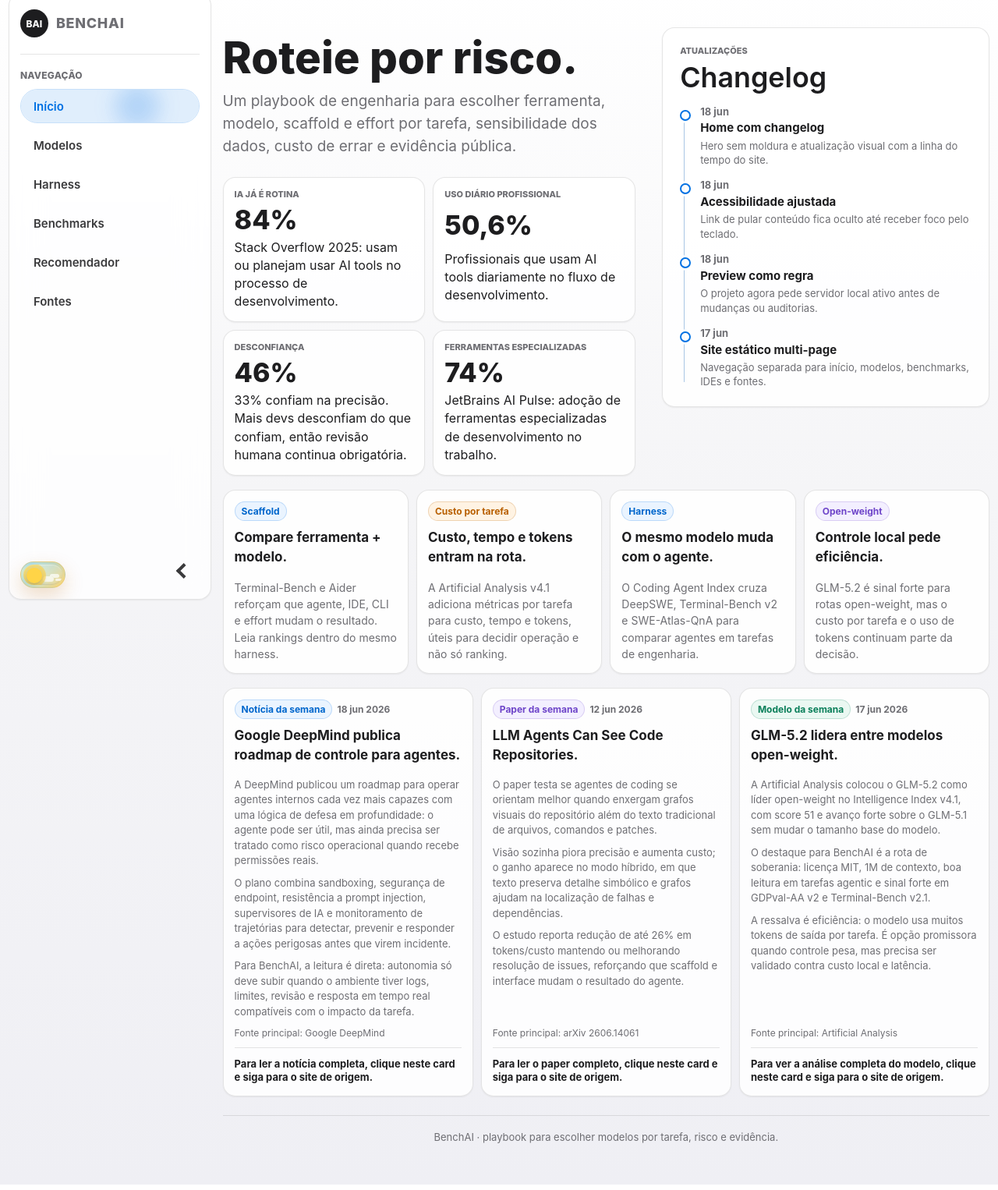
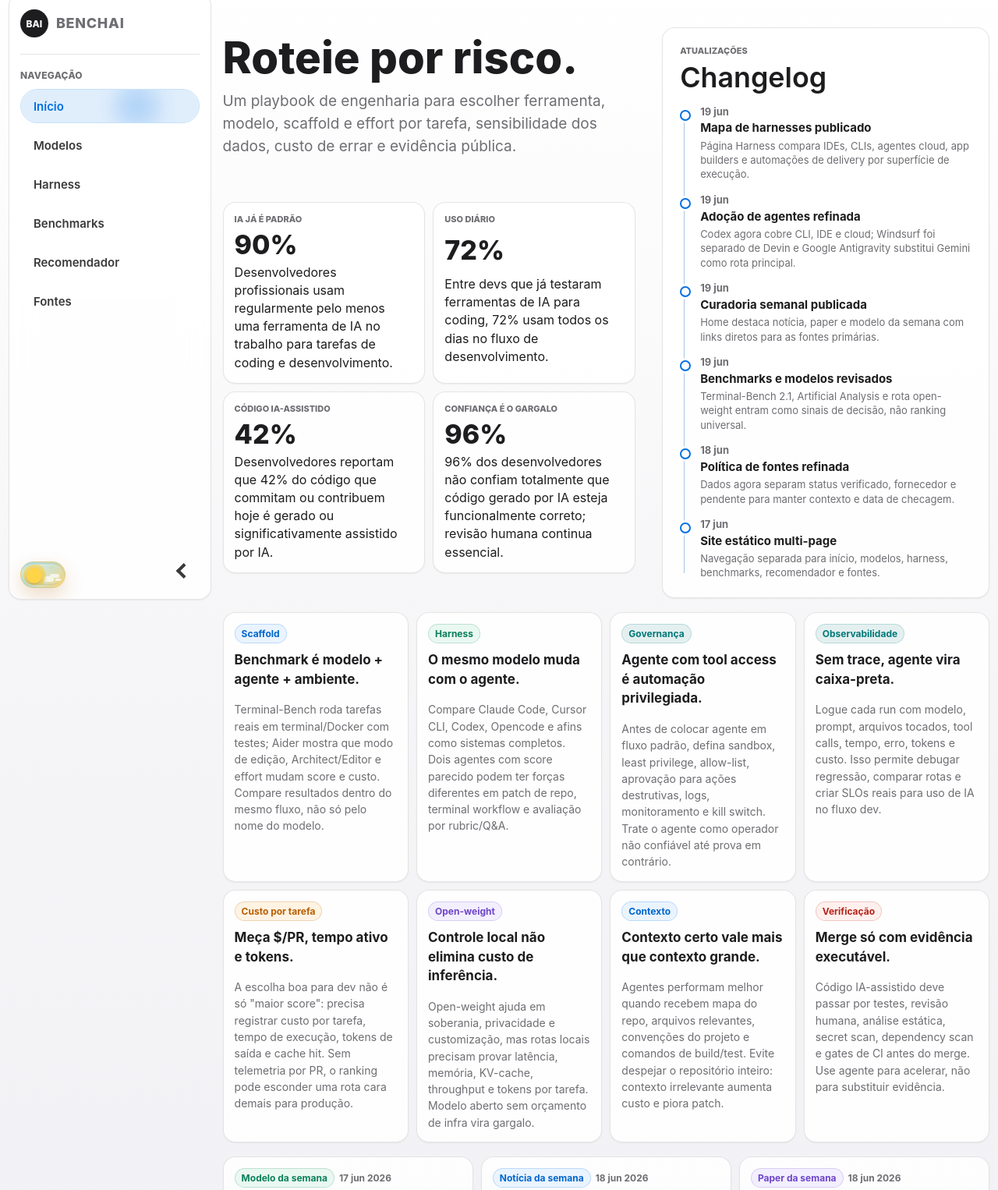
Before and after one commit to bmb-bezerra/benchai, a plain HTML site: page site/index.html in a window 1280 px wide. Shown: the part 20-1546 px from the top of the page at 78% size. Drawn offline with Linux system fonts and the light colour scheme.

Commit message:
content: atualiza curadoria da home

```diff
--- a/site/index.html
+++ b/site/index.html
@@ -6,7 +6,7 @@
     <title>BenchAI</title>
     <meta name="description" content="Playbook para escolher ferramentas e modelos de IA por tarefa, risco, governança, sensibilidade dos dados e evidência pública.">
     <meta name="theme-color" content="#f5f5f7">
-    <link rel="stylesheet" href="assets/css/styles.css?v=20260619-weekly-three">
+    <link rel="stylesheet" href="assets/css/styles.css?v=20260619-model-filters">
   </head>
   <body data-page="home">
     <a class="skip-link" href="#conteudo">Pular para o conteúdo</a>
@@ -43,48 +43,58 @@
             </div>
             <ol class="changelog-list" aria-label="Changelog do BenchAI">
               <li>
-                <time datetime="2026-06-18">18 jun</time>
-                <strong>Home com changelog</strong>
-                <p>Hero sem moldura e atualização visual com a linha do tempo do site.</p>
+                <time datetime="2026-06-19">19 jun</time>
+                <strong>Mapa de harnesses publicado</strong>
+                <p>Página Harness compara IDEs, CLIs, agentes cloud, app builders e automações de delivery por superfície de execução.</p>
+              </li>
+              <li>
+                <time datetime="2026-06-19">19 jun</time>
+                <strong>Adoção de agentes refinada</strong>
+                <p>Codex agora cobre CLI, IDE e cloud; Windsurf foi separado de Devin e Google Antigravity substitui Gemini como rota principal.</p>
+              </li>
+              <li>
+                <time datetime="2026-06-19">19 jun</time>
+                <strong>Curadoria semanal publicada</strong>
+                <p>Home destaca notícia, paper e modelo da semana com links diretos para as fontes primárias.</p>
+              </li>
+              <li>
+                <time datetime="2026-06-19">19 jun</time>
+                <strong>Benchmarks e modelos revisados</strong>
+                <p>Terminal-Bench 2.1, Artificial Analysis e rota open-weight entram como sinais de decisão, não ranking universal.</p>
               </li>
               <li>
                 <time datetime="2026-06-18">18 jun</time>
-                <strong>Acessibilidade ajustada</strong>
-                <p>Link de pular conteúdo fica oculto até receber foco pelo teclado.</p>
-              </li>
-              <li>
-                <time datetime="2026-06-18">18 jun</time>
-                <strong>Preview como regra</strong>
-                <p>O projeto agora pede servidor local ativo antes de mudanças ou auditorias.</p>
+                <strong>Política de fontes refinada</strong>
+                <p>Dados agora separam status verificado, fornecedor e pendente para manter contexto e data de checagem.</p>
               </li>
               <li>
                 <time datetime="2026-06-17">17 jun</time>
                 <strong>Site estático multi-page</strong>
-                <p>Navegação separada para início, modelos, benchmarks, IDEs e fontes.</p>
+                <p>Navegação separada para início, modelos, harness, benchmarks, recomendador e fontes.</p>
               </li>
             </ol>
           </aside>
 
           <div class="snapshot-grid" aria-label="Sinais operacionais">
-            <a class="snapshot" href="https://survey.stackoverflow.co/2025/ai/" target="_blank" rel="noopener noreferrer" aria-label="Abrir fonte da métrica IA já é rotina">
-              <div class="snapshot-label">IA já é rotina</div>
-              <div class="snapshot-value">84%</div>
-              <p>Stack Overflow 2025: usam ou planejam usar AI tools no processo de desenvolvimento.</p>
+            <a class="snapshot" href="https://blog.jetbrains.com/research/2026/04/which-ai-coding-tools-do-developers-actually-use-at-work/" target="_blank" rel="noopener noreferrer" aria-label="Abrir fonte da métrica IA já é padrão">
+              <div class="snapshot-label">IA já é padrão</div>
+              <div class="snapshot-value">90%</div>
+              <p>Desenvolvedores profissionais usam regularmente pelo menos uma ferramenta de IA no trabalho para tarefas de coding e desenvolvimento.</p>
             </a>
-            <a class="snapshot" href="https://survey.stackoverflow.co/2025/ai/" target="_blank" rel="noopener noreferrer" aria-label="Abrir fonte da métrica uso diário profissional">
-              <div class="snapshot-label">Uso diário profissional</div>
-              <div class="snapshot-value">50,6%</div>
-              <p>Profissionais que usam AI tools diariamente no fluxo de desenvolvimento.</p>
+            <a class="snapshot" href="https://www.sonarsource.com/state-of-code-developer-survey-report.pdf" target="_blank" rel="noopener noreferrer" aria-label="Abrir fonte da métrica uso diário">
+              <div class="snapshot-label">Uso diário</div>
+              <div class="snapshot-value">72%</div>
+              <p>Entre devs que já testaram ferramentas de IA para coding, 72% usam todos os dias no fluxo de desenvolvimento.</p>
             </a>
-            <a class="snapshot" href="https://survey.stackoverflow.co/2025/ai/" target="_blank" rel="noopener noreferrer" aria-label="Abrir fonte da métrica desconfiança">
-              <div class="snapshot-label">Desconfiança</div>
-              <div class="snapshot-value">46%</div>
-              <p>33% confiam na precisão. Mais devs desconfiam do que confiam, então revisão humana continua obrigatória.</p>
+            <a class="snapshot" href="https://www.sonarsource.com/state-of-code-developer-survey-report.pdf" target="_blank" rel="noopener noreferrer" aria-label="Abrir fonte da métrica código IA-assistido">
+              <div class="snapshot-label">Código IA-assistido</div>
+              <div class="snapshot-value">42%</div>
+              <p>Desenvolvedores reportam que 42% do código que commitam ou contribuem hoje é gerado ou significativamente assistido por IA.</p>
             </a>
-            <a class="snapshot" href="https://blog.jetbrains.com/research/2026/04/which-ai-coding-tools-do-developers-actually-use-at-work/" target="_blank" rel="noopener noreferrer" aria-label="Abrir fonte da métrica ferramentas especializadas">
-              <div class="snapshot-label">Ferramentas especializadas</div>
-              <div class="snapshot-value">74%</div>
-              <p>JetBrains AI Pulse: adoção de ferramentas especializadas de desenvolvimento no trabalho.</p>
+            <a class="snapshot" href="https://www.sonarsource.com/state-of-code-developer-survey-report.pdf" target="_blank" rel="noopener noreferrer" aria-label="Abrir fonte da métrica confiança é o gargalo">
+              <div class="snapshot-label">Confiança é o gargalo</div>
+              <div class="snapshot-value">96%</div>
+              <p>96% dos desenvolvedores não confiam totalmente que código gerado por IA esteja funcionalmente correto; revisão humana continua essencial.</p>
             </a>
           </div>
         </section>
@@ -93,29 +103,63 @@
           <div class="signal-grid">
             <a class="source-card decision-signal" href="https://www.tbench.ai/leaderboard/terminal-bench/2.1" target="_blank" rel="noopener noreferrer" aria-label="Abrir fonte sobre comparação de scaffold no Terminal-Bench">
               <span class="tag blue">Scaffold</span>
-              <strong>Compare ferramenta + modelo.</strong>
-              <span class="desc">Terminal-Bench e Aider reforçam que agente, IDE, CLI e effort mudam o resultado. Leia rankings dentro do mesmo harness.</span>
+              <strong>Benchmark é modelo + agente + ambiente.</strong>
+              <span class="desc">Terminal-Bench roda tarefas reais em terminal/Docker com testes; Aider mostra que modo de edição, Architect/Editor e effort mudam score e custo. Compare resultados dentro do mesmo fluxo, não só pelo nome do modelo.</span>
+            </a>
+            <a class="source-card decision-signal" href="https://artificialanalysis.ai/agents/coding-agents" target="_blank" rel="noopener noreferrer" aria-label="Abrir Artificial Analysis Coding Agent Index">
+              <span class="tag good">Harness</span>
+              <strong>O mesmo modelo muda com o agente.</strong>
+              <span class="desc">Compare Claude Code, Cursor CLI, Codex, Opencode e afins como sistemas completos. Dois agentes com score parecido podem ter forças diferentes em patch de repo, terminal workflow e avaliação por rubric/Q&amp;A.</span>
+            </a>
+            <a class="source-card decision-signal" href="https://deepmind.google/blog/securing-the-future-of-ai-agents/" target="_blank" rel="noopener noreferrer" aria-label="Abrir roadmap da Google DeepMind sobre segurança de agentes">
+              <span class="tag teal">Governança</span>
+              <strong>Agente com tool access é automação privilegiada.</strong>
+              <span class="desc">Antes de colocar agente em fluxo padrão, defina sandbox, least privilege, allow-list, aprovação para ações destrutivas, logs, monitoramento e kill switch. Trate o agente como operador não confiável até prova em contrário.</span>
+            </a>
+            <a class="source-card decision-signal" href="https://opentelemetry.io/docs/specs/semconv/gen-ai/" target="_blank" rel="noopener noreferrer" aria-label="Abrir convenções GenAI do OpenTelemetry">
+              <span class="tag teal">Observabilidade</span>
+              <strong>Sem trace, agente vira caixa-preta.</strong>
+              <span class="desc">Logue cada run com modelo, prompt, arquivos tocados, tool calls, tempo, erro, tokens e custo. Isso permite debugar regressão, comparar rotas e criar SLOs reais para uso de IA no fluxo dev.</span>
             </a>
             <a class="source-card decision-signal" href="https://artificialanalysis.ai/articles/artificial-analysis-intelligence-index-v4-1" target="_blank" rel="noopener noreferrer" aria-label="Abrir Artificial Analysis Intelligence Index v4.1">
               <span class="tag warn">Custo por tarefa</span>
-              <strong>Custo, tempo e tokens entram na rota.</strong>
-              <span class="desc">A Artificial Analysis v4.1 adiciona métricas por tarefa para custo, tempo e tokens, úteis para decidir operação e não só ranking.</span>
-            </a>
-            <a class="source-card decision-signal" href="https://artificialanalysis.ai/agents/coding-agents" target="_blank" rel="noopener noreferrer" aria-label="Abrir Artificial Analysis Coding Agent Index">
-              <span class="tag brand">Harness</span>
-              <strong>O mesmo modelo muda com o agente.</strong>
-              <span class="desc">O Coding Agent Index cruza DeepSWE, Terminal-Bench v2 e SWE-Atlas-QnA para comparar agentes em tarefas de engenharia.</span>
+              <strong>Meça $/PR, tempo ativo e tokens.</strong>
+              <span class="desc">A escolha boa para dev não é só "maior score": precisa registrar custo por tarefa, tempo de execução, tokens de saída e cache hit. Sem telemetria por PR, o ranking pode esconder uma rota cara demais para produção.</span>
             </a>
             <a class="source-card decision-signal" href="https://artificialanalysis.ai/articles/glm-5-2-is-the-new-leading-open-weights-model-on-the-artificial-analysis-intelligence-index" target="_blank" rel="noopener noreferrer" aria-label="Abrir artigo da Artificial Analysis sobre GLM-5.2">
               <span class="tag purple">Open-weight</span>
-              <strong>Controle local pede eficiência.</strong>
-              <span class="desc">GLM-5.2 é sinal forte para rotas open-weight, mas o custo por tarefa e o uso de tokens continuam parte da decisão.</span>
+              <strong>Controle local não elimina custo de inferência.</strong>
+              <span class="desc">Open-weight ajuda em soberania, privacidade e customização, mas rotas locais precisam provar latência, memória, KV-cache, throughput e tokens por tarefa. Modelo aberto sem orçamento de infra vira gargalo.</span>
+            </a>
+            <a class="source-card decision-signal" href="https://aider.chat/docs/repomap.html" target="_blank" rel="noopener noreferrer" aria-label="Abrir documentação do Aider sobre repo map">
+              <span class="tag brand">Contexto</span>
+              <strong>Contexto certo vale mais que contexto grande.</strong>
+              <span class="desc">Agentes performam melhor quando recebem mapa do repo, arquivos relevantes, convenções do projeto e comandos de build/test. Evite despejar o repositório inteiro: contexto irrelevante aumenta custo e piora patch.</span>
+            </a>
+            <a class="source-card decision-signal" href="https://openai.com/index/introducing-swe-bench-verified/" target="_blank" rel="noopener noreferrer" aria-label="Abrir fonte da OpenAI sobre SWE-bench Verified">
+              <span class="tag bad">Verificação</span>
+              <strong>Merge só com evidência executável.</strong>
+              <span class="desc">Código IA-assistido deve passar por testes, revisão humana, análise estática, secret scan, dependency scan e gates de CI antes do merge. Use agente para acelerar, não para substituir evidência.</span>
             </a>
           </div>
         </section>
 
         <section class="section weekly-picks" aria-label="Curadoria da semana">
           <div class="weekly-grid">
+            <a class="source-card weekly-card" href="https://artificialanalysis.ai/articles/glm-5-2-is-the-new-leading-open-weights-model-on-the-artificial-analysis-intelligence-index" target="_blank" rel="noopener noreferrer" aria-label="Abrir modelo da semana na Artificial Analysis">
+              <span class="tag-row">
+                <span class="tag good">Modelo da semana</span>
+                <time datetime="2026-06-17">17 jun 2026</time>
+              </span>
+              <strong>GLM-5.2 lidera entre modelos open-weight.</strong>
+              <span class="weekly-summary">
+                <span>A Artificial Analysis colocou o GLM-5.2 como líder open-weight no Intelligence Index v4.1, com score 51 e avanço forte sobre o GLM-5.1 sem mudar o tamanho base do modelo.</span>
+                <span>O destaque para BenchAI é a rota de soberania: licença MIT, 1M de contexto, boa leitura em tarefas agentic e sinal forte em GDPval-AA v2 e Terminal-Bench v2.1.</span>
+                <span>A ressalva é eficiência: o modelo usa muitos tokens de saída por tarefa. É opção promissora quando controle pesa, mas precisa ser validado contra custo local e latência.</span>
+              </span>
+              <span class="source-meta">Fonte principal: Artificial Analysis</span>
+              <span class="weekly-cta">Para ver a análise completa do modelo, clique neste card e siga para o site de origem.</span>
+            </a>
             <a class="source-card weekly-card" href="https://deepmind.google/blog/securing-the-future-of-ai-agents/" target="_blank" rel="noopener noreferrer" aria-label="Abrir notícia da semana da Google DeepMind">
               <span class="tag-row">
                 <span class="tag blue">Notícia da semana</span>
@@ -130,33 +174,19 @@
               <span class="source-meta">Fonte principal: Google DeepMind</span>
               <span class="weekly-cta">Para ler a notícia completa, clique neste card e siga para o site de origem.</span>
             </a>
-            <a class="source-card weekly-card" href="https://arxiv.org/abs/2606.14061" target="_blank" rel="noopener noreferrer" aria-label="Abrir paper da semana no arXiv">
+            <a class="source-card weekly-card" href="https://arxiv.org/abs/2606.14066" target="_blank" rel="noopener noreferrer" aria-label="Abrir paper da semana FastContext no arXiv">
               <span class="tag-row">
                 <span class="tag purple">Paper da semana</span>
-                <time datetime="2026-06-12">12 jun 2026</time>
+                <time datetime="2026-06-18">18 jun 2026</time>
               </span>
-              <strong>LLM Agents Can See Code Repositories.</strong>
+              <strong>FastContext: explorador de repositórios para agentes de coding.</strong>
               <span class="weekly-summary">
-                <span>O paper testa se agentes de coding se orientam melhor quando enxergam grafos visuais do repositório além do texto tradicional de arquivos, comandos e patches.</span>
-                <span>Visão sozinha piora precisão e aumenta custo; o ganho aparece no modo híbrido, em que texto preserva detalhe simbólico e grafos ajudam na localização de falhas e dependências.</span>
-                <span>O estudo reporta redução de até 26% em tokens/custo mantendo ou melhorando resolução de issues, reforçando que scaffold e interface mudam o resultado do agente.</span>
+                <span>Agentes de coding ainda gastam muito contexto tentando descobrir quais arquivos importam. O paper separa a exploração do repositório da resolução da issue: um subagente busca arquivos e ranges de linhas relevantes e devolve contexto enxuto ao agente principal.</span>
+                <span>Nos testes com SWE-bench Multilingual, SWE-bench Pro e SWE-QA, integrado ao Mini-SWE-Agent, o FastContext melhora a taxa de resolução em até 5,5% e reduz o consumo de tokens do agente principal em até 60%, com overhead marginal.</span>
+                <span>Para BenchAI, a leitura é prática: bons agentes de software precisam de uma camada eficiente de exploração/retrieval de código para reduzir custo, latência e poluição de contexto.</span>
               </span>
-              <span class="source-meta">Fonte principal: arXiv 2606.14061</span>
+              <span class="source-meta">Fonte principal: arXiv 2606.14066</span>
               <span class="weekly-cta">Para ler o paper completo, clique neste card e siga para o site de origem.</span>
-            </a>
-            <a class="source-card weekly-card" href="https://artificialanalysis.ai/articles/glm-5-2-is-the-new-leading-open-weights-model-on-the-artificial-analysis-intelligence-index" target="_blank" rel="noopener noreferrer" aria-label="Abrir modelo da semana na Artificial Analysis">
-              <span class="tag-row">
-                <span class="tag good">Modelo da semana</span>
-                <time datetime="2026-06-17">17 jun 2026</time>
-              </span>
-              <strong>GLM-5.2 lidera entre modelos open-weight.</strong>
-              <span class="weekly-summary">
-                <span>A Artificial Analysis colocou o GLM-5.2 como líder open-weight no Intelligence Index v4.1, com score 51 e avanço forte sobre o GLM-5.1 sem mudar o tamanho base do modelo.</span>
-                <span>O destaque para BenchAI é a rota de soberania: licença MIT, 1M de contexto, boa leitura em tarefas agentic e sinal forte em GDPval-AA v2 e Terminal-Bench v2.1.</span>
-                <span>A ressalva é eficiência: o modelo usa muitos tokens de saída por tarefa. É opção promissora quando controle pesa, mas precisa ser validado contra custo local e latência.</span>
-              </span>
-              <span class="source-meta">Fonte principal: Artificial Analysis</span>
-              <span class="weekly-cta">Para ver a análise completa do modelo, clique neste card e siga para o site de origem.</span>
             </a>
           </div>
         </section>
@@ -167,6 +197,6 @@
       </main>
     </div>
 
-    <script src="assets/js/app.js?v=20260618-artificial-analysis"></script>
+    <script src="assets/js/app.js?v=20260619-model-filters"></script>
   </body>
 </html>
```
